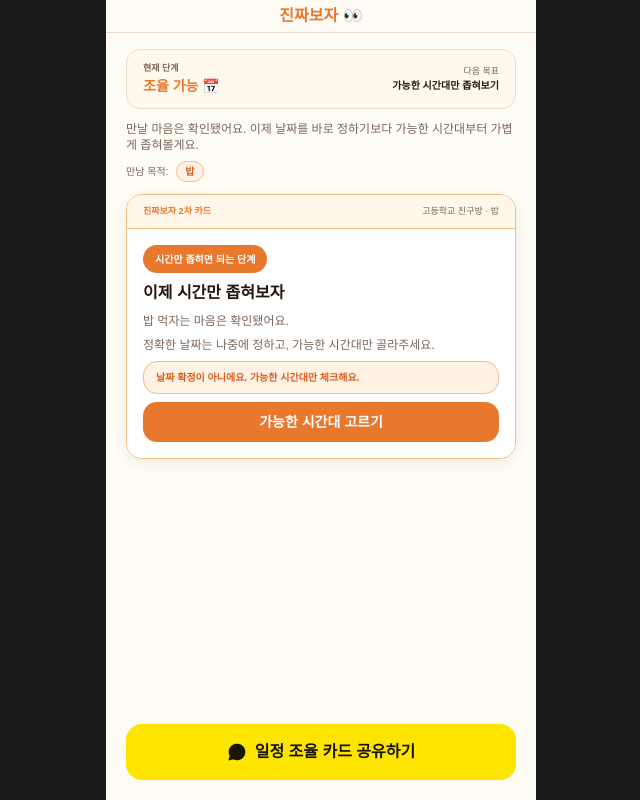
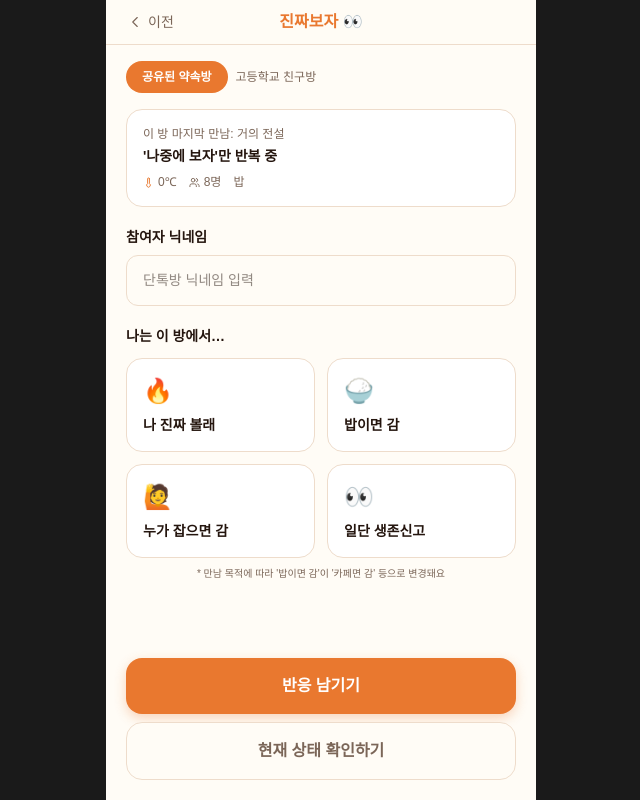
Before and after one commit to RealBoja/RealBoja-FE, a React (Vite) app: page / in a window 1280 px wide. Shown: the whole page, without its empty margins (319-959 px from the left). Built offline with nearby package versions, Linux system fonts and the light colour scheme.

Commit message:
chore: merge 전 app.tsx 수정

```diff
--- a/src/App.tsx
+++ b/src/App.tsx
@@ -1,5 +1,5 @@
-import NextCardPage from "./pages/NextCardPage";
+import JoinRoomPage from "@/pages/JoinRoomPage";
 
 export default function App() {
-  return <NextCardPage />;
+  return <JoinRoomPage />;
 }
```
